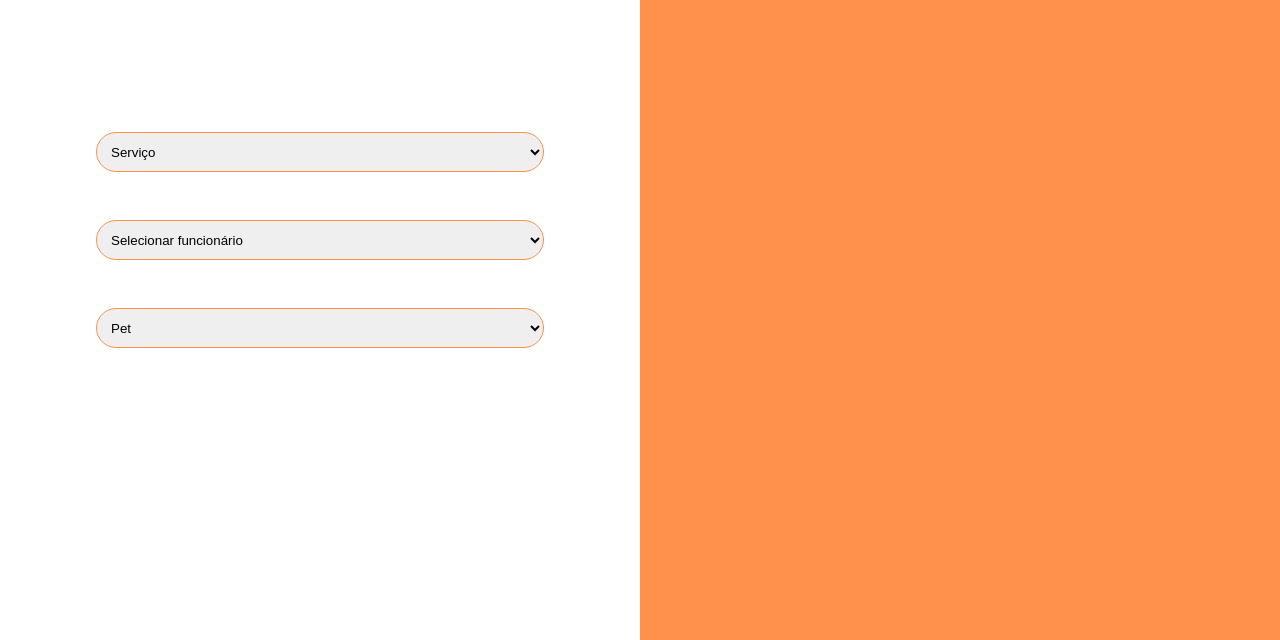
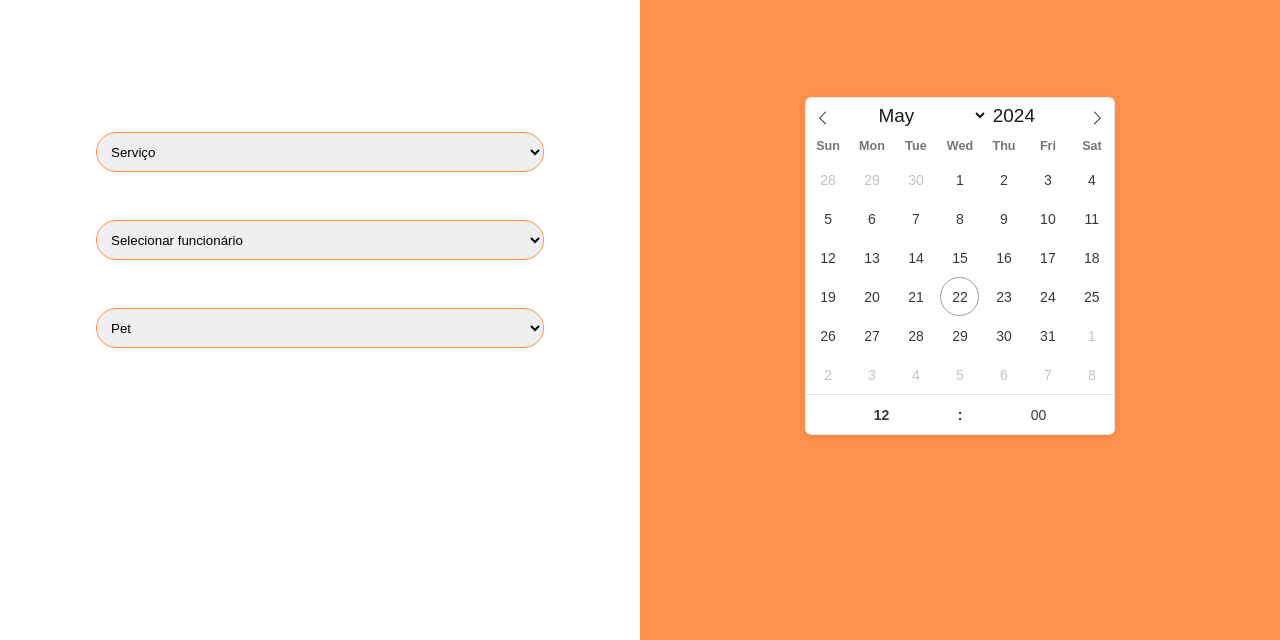
Before and after one commit to nvpetri/PetShop, a plain HTML site: page pages/marcar-servico.html in a window 1280 px wide. Shown: the part 160-800 px from the top of the page. Drawn offline with nearby package versions, Linux system fonts and the light colour scheme.

Commit message:
iniciando calendário

```diff
--- a/pages/marcar-servico.html
+++ b/pages/marcar-servico.html
@@ -4,6 +4,7 @@
     <meta charset="UTF-8">
     <meta name="viewport" content="width=device-width, initial-scale=1.0">
     <link rel="stylesheet" href="../css/marcar-servico.css">
+    <link rel="stylesheet" href="https://cdn.jsdelivr.net/npm/flatpickr/dist/flatpickr.min.css">
     <title>Marcar Serviço</title>
 </head>
 <body>
@@ -41,40 +42,20 @@
                 <div class="titulo">
                     <h1>Selecione a data e horário:</h1>
                 </div>
+                <div class="container">
+                    <div class="calendario" id="calendar"></div>
+                </div>
             </div>
         </div>
     </main>
-    <!--
-        <h1>Por favor, selecione um serviço:</h1>
-    <main>
-        <div class="container">
-        <select class="form-select" aria-label="Default select example">
-            <option selected>Serviço</option>
-            <option value="1">Banho e tosa</option>
-            <option value="2">Consultas</option>
-            <option value="3">Produtos</option>
-          </select>
-
-          <select class="form-select" aria-label="Default select example">
-            <option selected>Selecionar funcionário</option>
-            <option value="1">Qualquer funcionário</option>
-            <option value="2">Fernando Leonid</option>
-            <option value="3">Vitor Santana</option>
-          </select>
-
-          <select class="form-select" aria-label="Default select example">
-            <option selected>Pet</option>
-            <option value="1">Polly</option>
-            <option value="2">Cherry</option>
-            <option value="3">Amora</option>
-          </select>
-        </div>
-        <div class="calendario">
-            <h1>Selecione a data e horário</h1>
-        </div>
-        <button>
-            Continuar
-          </button> -->
-    </main>
+    <script src="https://cdn.jsdelivr.net/npm/flatpickr"></script>
+    <script>
+        flatpickr("#calendar", {
+            inline: true,
+            enableTime: true,
+            dateFormat: "Y-m-d H:i",
+            time_24hr: true
+        });
+    </script>
 </body>
 </html>
```
Lines whose indentation alone changed are shown as unchanged.
